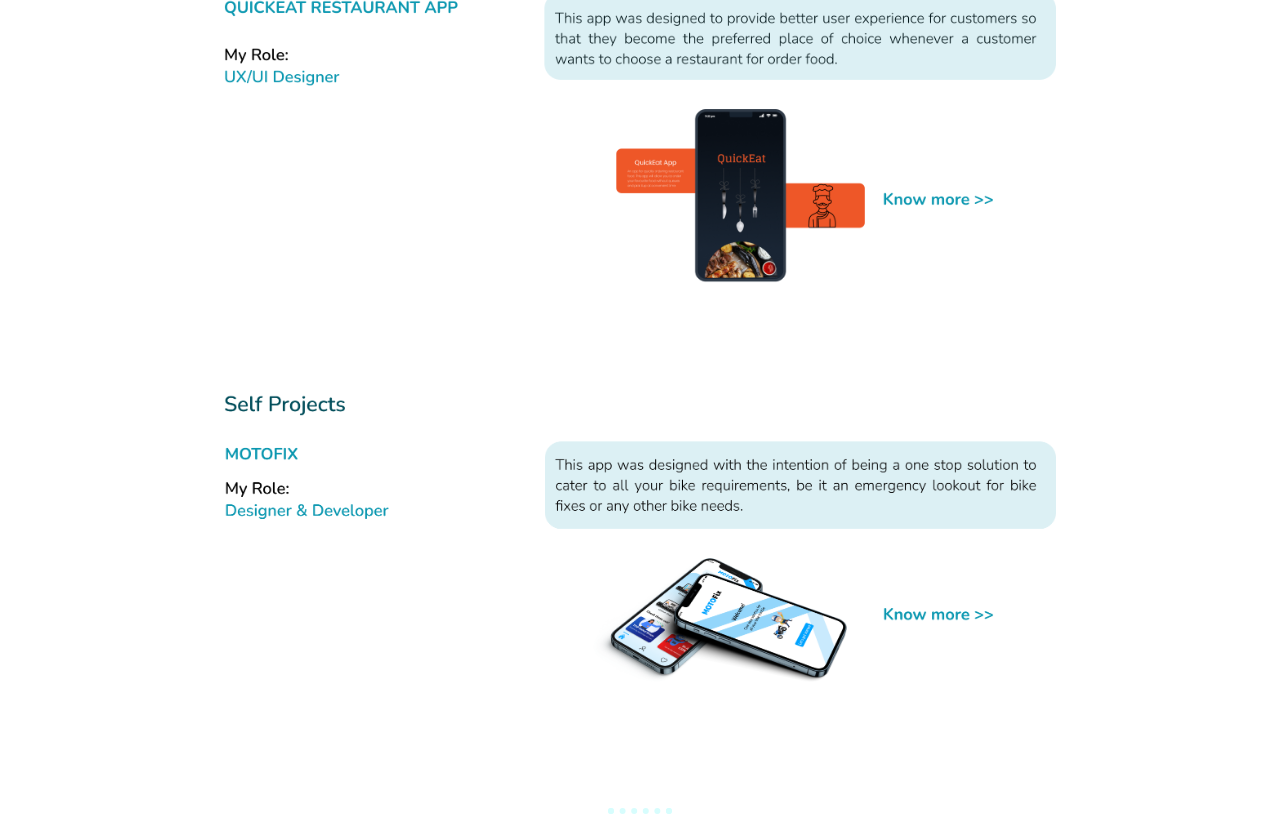
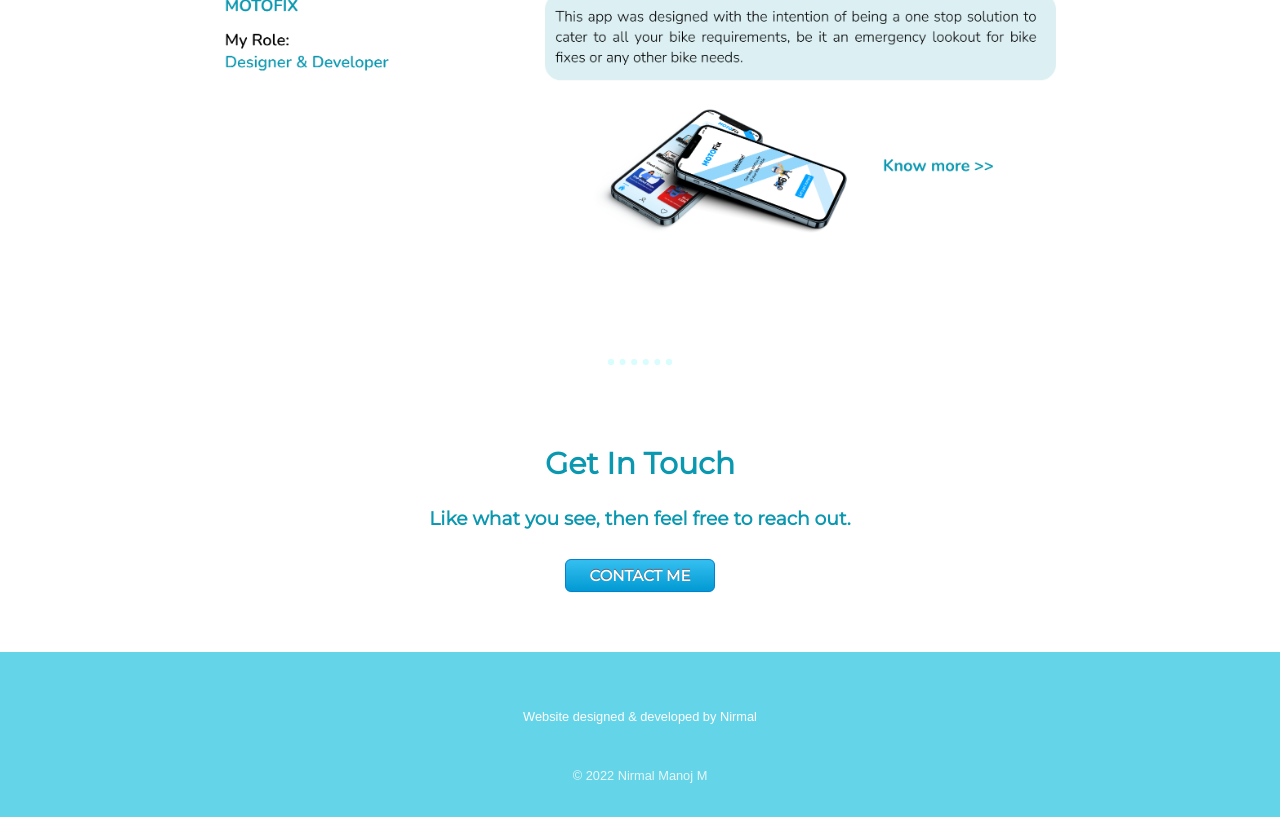
Before and after one commit to nirmanoj/portfolio, a plain HTML site: page index.html in a window 1280 px wide. Shown: the part 2743-3560 px from the top of the page. Drawn offline with Linux system fonts and the light colour scheme.

Commit message:
Update index.html

```diff
--- a/index.html
+++ b/index.html
@@ -46,7 +46,7 @@
     <div>
       <h2>Projects</h2>
       <img  class="new"src="./Images/t14.png" alt="" >
-      <a href="./quickeat.html" target="_blank"><img  class="new1" src="./Images/Group 162.png" alt="" ></a>
+
       <a href="./motofix.html" target="_blank"><img  class="new1" src="./Images/t13.png" alt="" ></a>
 
 
```
